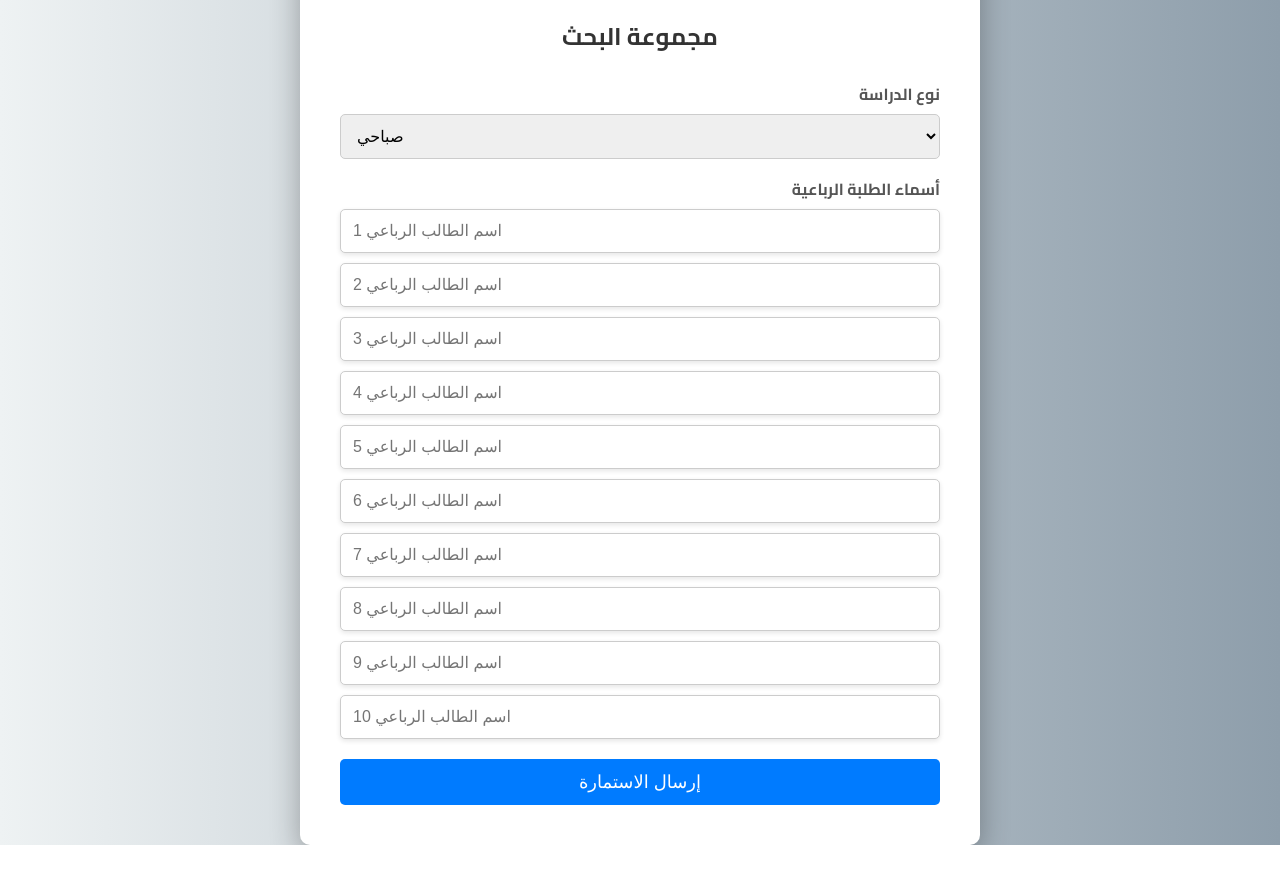
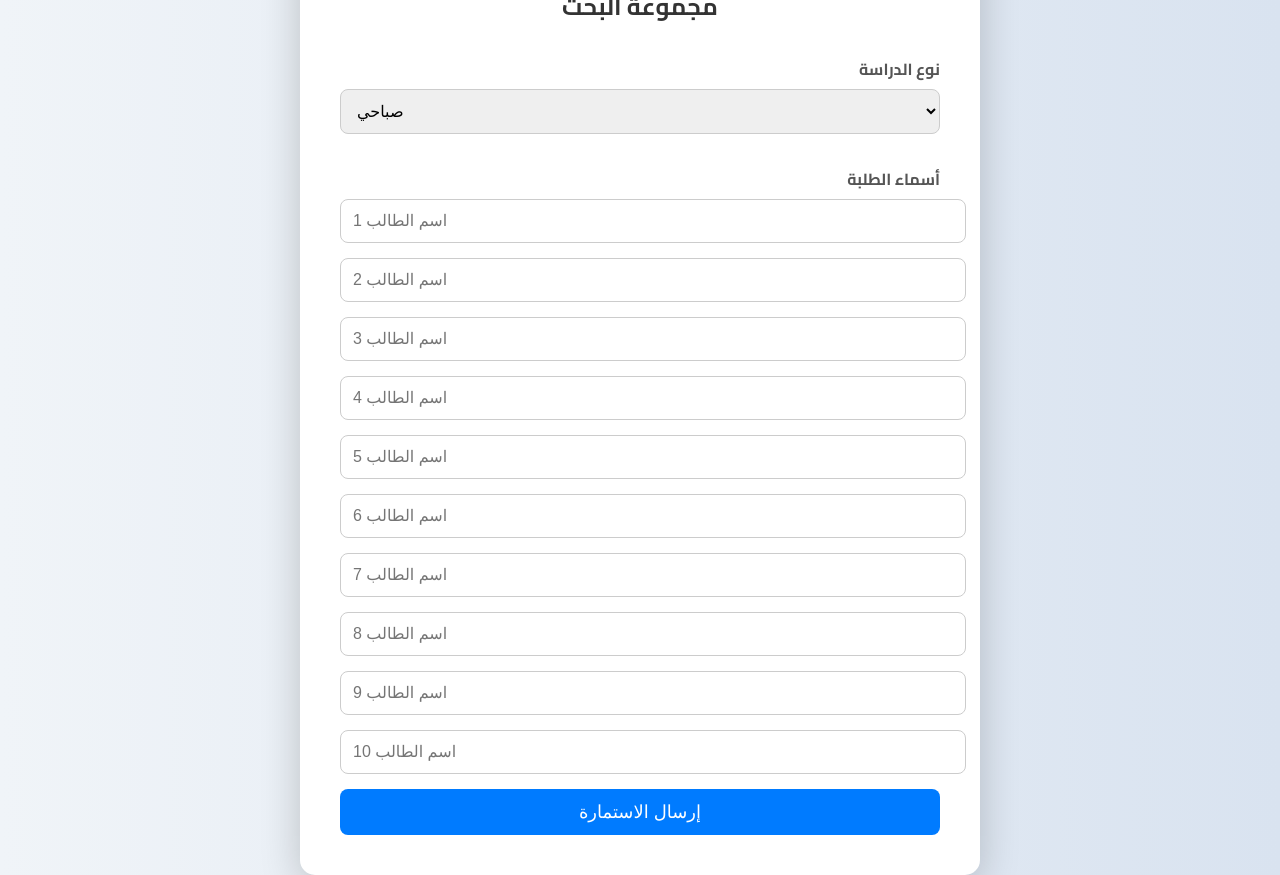
Before and after one commit to shobi7z/00001, a plain HTML site: page index.html in a window 1280 px wide. Before the commit the page ends 845 px from the top, so only its background shows below. Drawn offline with Linux system fonts and the light colour scheme.

Commit message:
Update index.html

```diff
--- a/index.html
+++ b/index.html
@@ -12,29 +12,25 @@
       justify-content: center;
       align-items: center;
       height: 100vh;
-      background: linear-gradient(to right, #eef2f3, #8e9eab);
       margin: 0;
+      background: linear-gradient(to right, #f0f4f8, #d9e3f0);
     }
 
     .container {
       background-color: #ffffff;
       padding: 40px;
-      border-radius: 10px;
-      box-shadow: 0 10px 30px rgba(0, 0, 0, 0.3);
-      width: 600px;
+      border-radius: 15px;
+      box-shadow: 0 10px 40px rgba(0, 0, 0, 0.2);
+      width: 90%;
+      max-width: 600px;
       text-align: right;
-      transition: transform 0.3s;
-    }
-
-    .container:hover {
-      transform: scale(1.02);
     }
 
     h2 {
       text-align: center;
       color: #333;
-      margin-bottom: 20px;
-      font-weight: bold;
+      margin-bottom: 25px;
+      font-size: 24px;
     }
 
     label {
@@ -45,27 +41,19 @@
       color: #555;
     }
 
-    .student-inputs {
-      display: flex;
-      flex-wrap: wrap;
-      gap: 10px;
-      justify-content: space-between;
+    select, input {
+      width: 100%;
+      padding: 12px;
+      border: 1px solid #ccc;
+      border-radius: 8px;
+      margin-bottom: 15px;
+      transition: border-color 0.3s;
+      font-size: 16px;
     }
 
-    input {
-      flex: 1 0 48%; /* تحديد عرض الحقل ليكون 48% */
-      padding: 12px;
-      border: 1px solid #ccc;
-      border-radius: 5px;
-      transition: border-color 0.3s;
-      font-size: 16px;
-      box-shadow: 0 2px 5px rgba(0, 0, 0, 0.1);
-    }
-
-    input:focus {
+    select:focus, input:focus {
       border-color: #007bff;
       outline: none;
-      box-shadow: 0 0 5px rgba(0, 123, 255, 0.5);
     }
 
     button {
@@ -74,20 +62,19 @@
       background-color: #007bff;
       color: white;
       border: none;
-      border-radius: 5px;
+      border-radius: 8px;
       cursor: pointer;
       font-size: 18px;
       transition: background-color 0.3s, transform 0.2s;
-      margin-top: 20px;
     }
 
     button:hover {
       background-color: #0056b3;
-      transform: translateY(-2px);
+      transform: scale(1.02);
     }
 
     /* تصميم رسالة التأكيد */
-    #confirmationDialog {
+    #confirmationDialog, #errorDialog {
       display: none;
       position: fixed;
       left: 0;
@@ -99,29 +86,28 @@
       align-items: center;
     }
 
-    #confirmationDialog .dialog {
-      background-color: #ffffff;
+    #confirmationDialog .dialog, #errorDialog .dialog {
+      background-color: white;
       padding: 30px;
       border-radius: 10px;
       text-align: center;
       width: 350px;
-      box-shadow: 0 8px 20px rgba(0, 0, 0, 0.3);
+      box-shadow: 0 8px 20px rgba(0, 0, 0, 0.2);
     }
 
-    #confirmationDialog .dialog p {
+    #confirmationDialog .dialog p, #errorDialog .dialog p {
       margin: 15px 0;
       font-weight: bold;
       color: #333;
     }
 
-    #confirmationDialog .dialog button {
+    #confirmationDialog .dialog button, #errorDialog .dialog button {
       margin: 10px;
       padding: 10px 20px;
       border: none;
       border-radius: 5px;
       cursor: pointer;
-      transition: background-color 0.3s;
-      font-size: 16px;
+      transition: background-color 0.3s, transform 0.2s;
     }
 
     #confirmationDialog .dialog button.confirm {
@@ -131,6 +117,7 @@
 
     #confirmationDialog .dialog button.confirm:hover {
       background-color: #218838;
+      transform: scale(1.05);
     }
 
     #confirmationDialog .dialog button.cancel {
@@ -140,8 +127,23 @@
 
     #confirmationDialog .dialog button.cancel:hover {
       background-color: #c82333;
+      transform: scale(1.05);
     }
 
+    #errorDialog .dialog {
+      background-color: #f8d7da;
+      border: 1px solid #f5c6cb;
+      color: #721c24;
+    }
+
+    #errorDialog .dialog button {
+      background-color: #dc3545;
+      color: white;
+    }
+
+    #errorDialog .dialog button:hover {
+      background-color: #c82333;
+    }
   </style>
 </head>
 <body>
@@ -150,23 +152,23 @@
   <h2>مجموعة البحث</h2>
   <form id="form">
     <label for="studyType">نوع الدراسة</label>
-    <select id="studyType" name="studyType" style="width: 100%; padding: 12px; border: 1px solid #ccc; border-radius: 5px; font-size: 16px;">
+    <select id="studyType" name="studyType">
       <option value="صباحي">صباحي</option>
       <option value="مسائي">مسائي</option>
     </select>
 
-    <label>أسماء الطلبة الرباعية</label>
+    <label>أسماء الطلبة</label>
     <div class="student-inputs">
-      <input type="text" id="student1" name="student1" placeholder="اسم الطالب الرباعي 1">
-      <input type="text" id="student2" name="student2" placeholder="اسم الطالب الرباعي 2">
-      <input type="text" id="student3" name="student3" placeholder="اسم الطالب الرباعي 3">
-      <input type="text" id="student4" name="student4" placeholder="اسم الطالب الرباعي 4">
-      <input type="text" id="student5" name="student5" placeholder="اسم الطالب الرباعي 5">
-      <input type="text" id="student6" name="student6" placeholder="اسم الطالب الرباعي 6">
-      <input type="text" id="student7" name="student7" placeholder="اسم الطالب الرباعي 7">
-      <input type="text" id="student8" name="student8" placeholder="اسم الطالب الرباعي 8">
-      <input type="text" id="student9" name="student9" placeholder="اسم الطالب الرباعي 9">
-      <input type="text" id="student10" name="student10" placeholder="اسم الطالب الرباعي 10">
+      <input type="text" id="student1" name="student1" placeholder="اسم الطالب 1" required>
+      <input type="text" id="student2" name="student2" placeholder="اسم الطالب 2" required>
+      <input type="text" id="student3" name="student3" placeholder="اسم الطالب 3">
+      <input type="text" id="student4" name="student4" placeholder="اسم الطالب 4">
+      <input type="text" id="student5" name="student5" placeholder="اسم الطالب 5">
+      <input type="text" id="student6" name="student6" placeholder="اسم الطالب 6">
+      <input type="text" id="student7" name="student7" placeholder="اسم الطالب 7">
+      <input type="text" id="student8" name="student8" placeholder="اسم الطالب 8">
+      <input type="text" id="student9" name="student9" placeholder="اسم الطالب 9">
+      <input type="text" id="student10" name="student10" placeholder="اسم الطالب 10">
     </div>
 
     <button type="button" onclick="showConfirmation()">إرسال الاستمارة</button>
@@ -182,6 +184,14 @@
   </div>
 </div>
 
+<!-- رسالة الخطأ -->
+<div id="errorDialog">
+  <div class="dialog">
+    <p>يجب إدخال اسمين على الأقل.</p>
+    <button onclick="closeError()">إغلاق</button>
+  </div>
+</div>
+
 <script>
   function showConfirmation() {
     document.getElementById('confirmationDialog').style.display = 'flex';
@@ -189,6 +199,10 @@
 
   function closeConfirmation() {
     document.getElementById('confirmationDialog').style.display = 'none';
+  }
+
+  function closeError() {
+    document.getElementById('errorDialog').style.display = 'none';
   }
 
   function submitForm() {
@@ -202,6 +216,13 @@
       if (studentName) {
         studentsArray.push(studentName);
       }
+    }
+
+    // تحقق من عدد الأسماء المدخلة
+    if (studentsArray.length < 2) {
+      // عرض رسالة الخطأ بدلاً من alert
+      document.getElementById('errorDialog').style.display = 'flex';
+      return;
     }
 
     // تحويل مصفوفة الأسماء إلى سلسلة نصية مفصولة بفواصل
```
